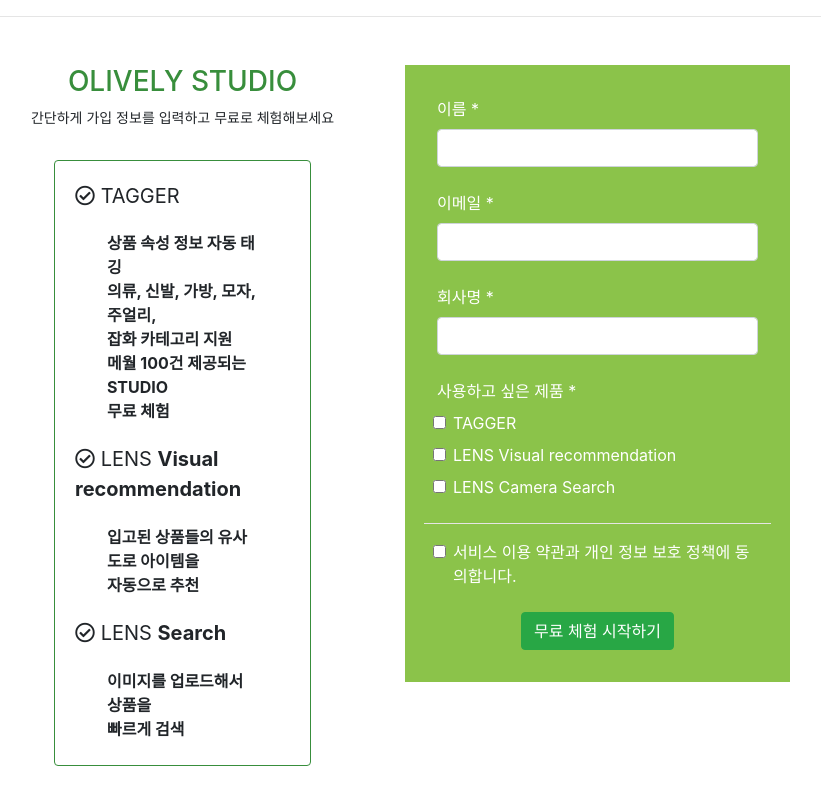
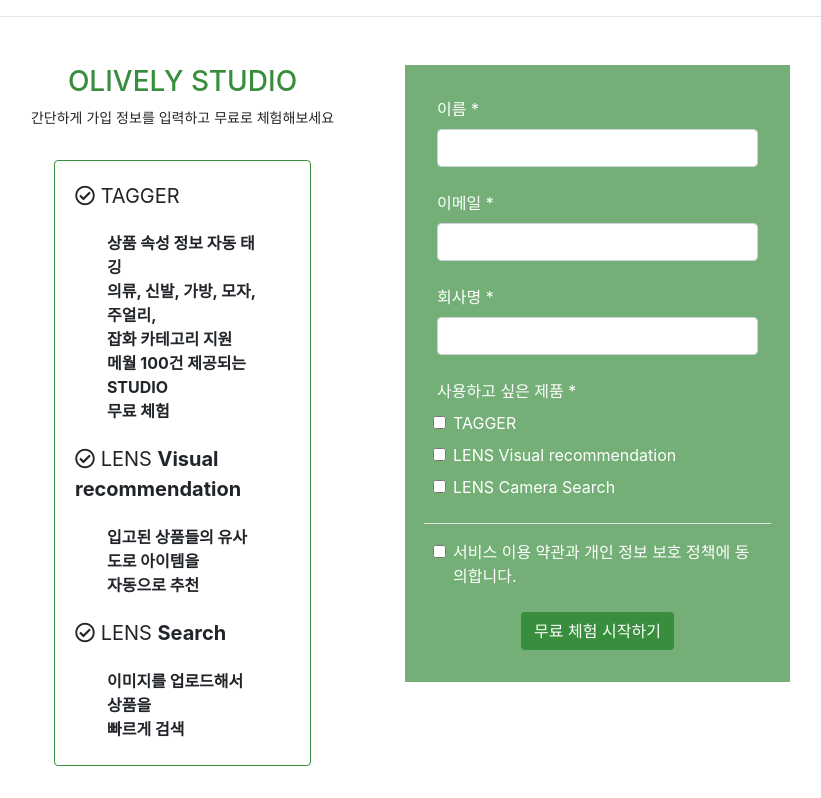
Before and after one commit to ksi2564/shoes_label, a Django app: page /task/free_trial/ in a window 1280 px wide. Shown: the part 74-872 px from the top of the page, without its empty margins (250-1071 px from the left). Run offline with Django 4.2, Linux system fonts and the light colour scheme; some libraries are stand-ins or nearby versions.

Commit message:
free_trial.html 투명도 조절

```diff
--- a/task/templates/taskapp/free_trial.html
+++ b/task/templates/taskapp/free_trial.html
@@ -1,5 +1,4 @@
 {% extends 'base.html' %}
-{% load static %}
 
 {% block content %}
 
@@ -35,8 +34,8 @@
     <div class="col-6">
 
 
-<form method="" action="" style="background-color:#8BC34A; padding: 1rem 0rem;color:white;">
-    <div class="form-group" style="padding:1rem 2rem .5rem 2rem">
+<form method="" action="" style="background-color:rgba(56, 142, 60,0.7) ; padding: 1rem 0rem;color:white">
+    <div class="form-group" style="padding:1rem 2rem .5rem 2rem;">
     <label for="">이름 *</label>
     <input type="text" class="form-control" id="">
   </div>
@@ -67,7 +66,7 @@
     <label class="form-check-label" for="">서비스 이용 약관과 개인 정보 보호 정책에 동의합니다.</label>
   </div>
     <div style="text-align:center;margin:1rem">
-        <button type="submit" class="btn btn-success">무료 체험 시작하기</button>
+        <button type="submit" class="btn text-white" style="background-color:#388E3C;">무료 체험 시작하기</button>
 </div>
 
 </form>
```
